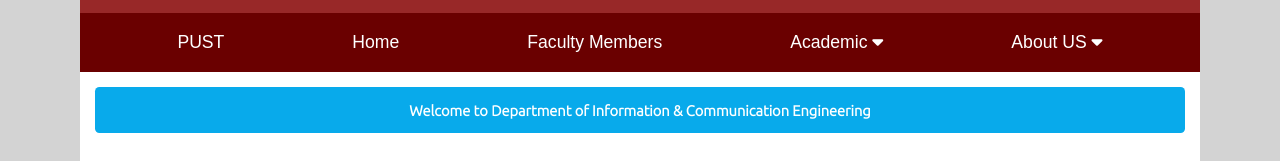
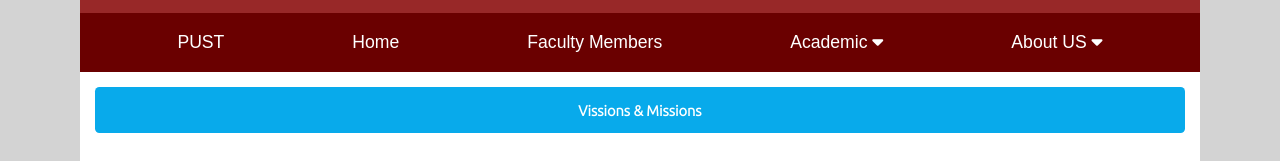
Before and after one commit to OlyMahmudMugdho/ice-pust-website, a plain HTML site: page ice-pust/about/vissions-missions.html in a window 1280 px wide. Shown: the part 87-248 px from the top of the page. Drawn offline with nearby package versions, Linux system fonts and the light colour scheme.

Commit message:
Update vissions-missions.html

```diff
--- a/ice-pust/about/vissions-missions.html
+++ b/ice-pust/about/vissions-missions.html
@@ -68,7 +68,7 @@
 
         <div class="content">
             <div class="program">
-                <h4>Welcome to Department of Information & Communication Engineering</h4>
+                <h4>Vissions & Missions</h4>
 
             </div>
 
```
